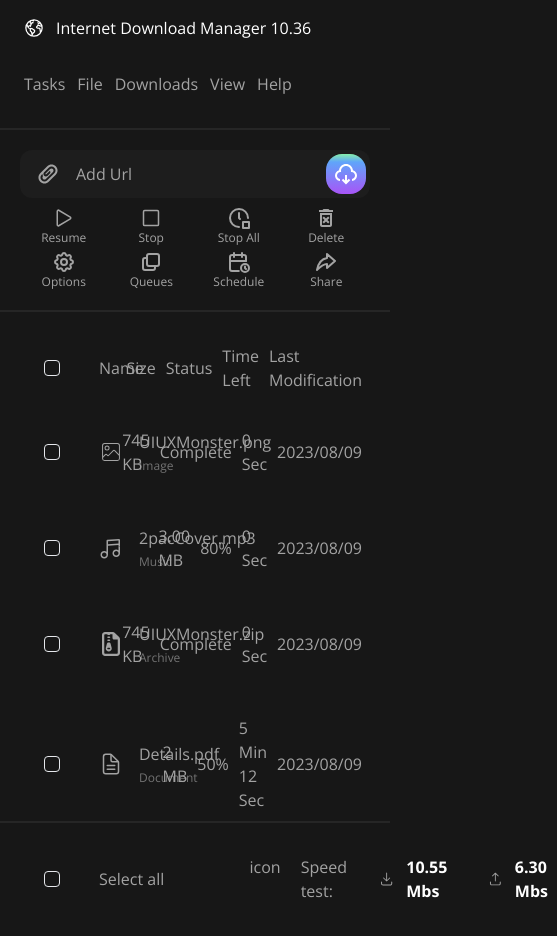
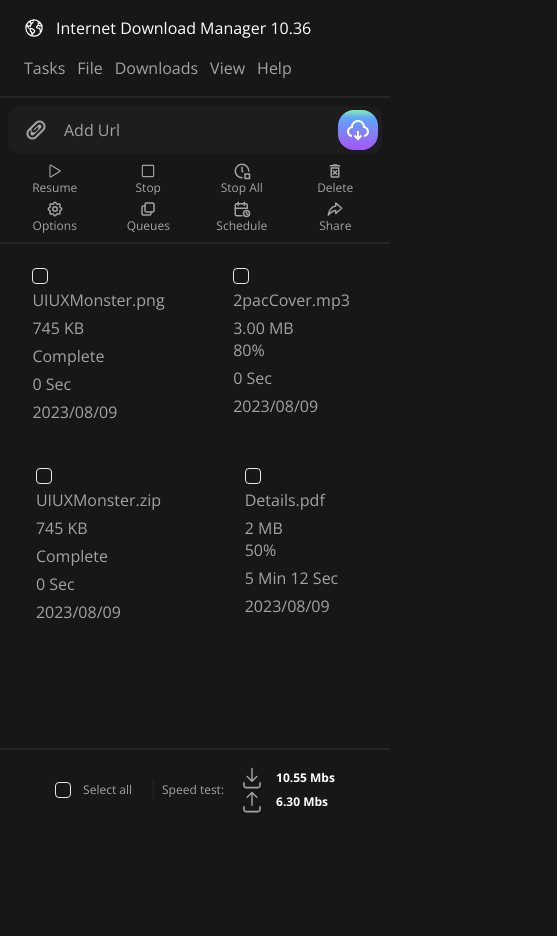
Before and after one commit to brianmstricker/file-management-ui, a Next.js app: page / in a window 390 px wide. Shown: the top 936 px of the page, 557 px wide, since content can reach past the window. Built offline with nearby package versions, Linux system fonts and the light colour scheme.

Commit message:
update: grid layout, mobile responsiveness

```diff
--- a/src/app/globals.css
+++ b/src/app/globals.css
@@ -2,10 +2,51 @@
 @tailwind components;
 @tailwind utilities;
 
+:root {
+ --value: 90;
+}
+
 .customGrid {
- display: grid;
- grid-template-columns: 45px 1fr 1fr 1fr 1fr 1fr 1fr;
- grid-gap: 10px;
+ display: flex;
+ flex-direction: column;
+ align-items: flex-start;
+ width: fit-content;
+ margin: 0 auto;
+ row-gap: 4px;
+ @media screen and (min-width: 768px) {
+  display: grid;
+  grid-template-columns: 45px 1fr 1fr 1fr 1fr 1fr 1fr;
+  grid-gap: 10px;
+  width: auto;
+  align-items: center;
+  margin: 0;
+ }
+}
+
+.gridHeader {
+ display: none;
+ @media screen and (min-width: 768px) {
+  display: grid;
+  grid-template-columns: 45px 1fr 1fr 1fr 1fr 1fr 1fr;
+  grid-gap: 10px;
+ }
+}
+
+.gridFooter {
+ display: flex;
+ flex-direction: row;
+ align-items: center;
+ width: fit-content;
+ margin: 0 auto;
+ column-gap: 12px;
+ @media screen and (min-width: 768px) {
+  display: grid;
+  grid-template-columns: 45px 1fr 1fr 1fr 1fr 1fr 1fr;
+  grid-gap: 10px;
+  width: auto;
+  align-items: center;
+  margin: 0;
+ }
 }
 
 input[type="checkbox"]:checked + label {
@@ -15,3 +56,61 @@
 input[type="checkbox"]:checked + label > span {
  display: block;
 }
+
+@keyframes progress {
+ 0% {
+  --percentage: 0;
+ }
+ 100% {
+  --percentage: var(--value);
+ }
+}
+
+.progress {
+ --percentage: var(--value);
+ --primary: #48bb78;
+ --secondary: #4299e1;
+ --mid: #9f7aea;
+ --end: #f56565;
+ --full: #36353550;
+ animation: progress 2s 0.5s forwards;
+ width: 100%;
+ aspect-ratio: 2 / 1;
+ border-radius: 50% / 100% 100% 0 0;
+ position: relative;
+ overflow: hidden;
+}
+
+.progress::before {
+ content: "";
+ position: absolute;
+ top: 0;
+ left: 0;
+ width: 100%;
+ height: 100%;
+ background: conic-gradient(
+  from 0.75turn at 50% 100%,
+  var(--primary) calc(var(--percentage) * 0.1% / 2),
+  var(--secondary) calc(var(--percentage) * 0.2% / 2),
+  var(--mid) calc(var(--percentage) * 0.6% / 2),
+  var(--end) calc(var(--percentage) * 0.4% / 2),
+  var(--full) calc(var(--percentage) * 1% / 2)
+ );
+ mask: radial-gradient(at 50% 100%, white 55%, transparent 55.5%);
+ mask-mode: alpha;
+ -webkit-mask: radial-gradient(at 50% 100%, #0000 55%, #000 55.5%);
+ -webkit-mask-mode: alpha;
+}
+
+::-webkit-scrollbar {
+ width: 4px;
+}
+::-webkit-scrollbar-track {
+ background: #363636;
+}
+::-webkit-scrollbar-thumb {
+ background: #606060;
+}
+::-webkit-scrollbar-thumb:hover {
+ background: #797979;
+}
--- a/src/app/page.tsx
+++ b/src/app/page.tsx
@@ -121,9 +121,9 @@
     <PageTopBar />
     <div
      ref={containerRef}
-     className="p-4 pl-8 text-neutral-400 h-full w-full relative"
+     className="p-2 xl:p-4 md:pl-8 text-neutral-400 h-full w-full relative"
     >
-     <div className="customGrid items-center px-3 py-4 mb-1">
+     <div className="customGrid gridHeader px-3 py-4 mb-1">
       <span>
        <input
         type="checkbox"
@@ -146,7 +146,7 @@
       <span>Time Left</span>
       <span>Last Modification</span>
      </div>
-     <div className="flex flex-col gap-3">
+     <div className="grid grid-cols-2 md:flex md:flex-col gap-3">
       {contextMenu.show && (
        <ContextMenu
         x={contextMenu.x}
@@ -158,7 +158,7 @@
        <div
         key={file.name}
         className={cn(
-         "transition-all duration-500 cursor-pointer w-full rounded-xl customGrid items-center px-3 py-4 mb-1 ",
+         "transition-all duration-300 cursor-pointer w-full rounded-xl customGrid px-3 py-4 mb-1",
          selectedFile?.name === file.name && "bg-neutral-700",
          !selectedFile && "hover:bg-neutral-800/80"
         )}
@@ -177,7 +177,7 @@
          </label>
         </span>
         <div className="col-span-2 flex items-center gap-4">
-         <span className="text-2xl">
+         <span className="text-2xl hidden md:block">
           {file.type === "image" ? (
            <CiImageOn />
           ) : file.type === "music" ? (
@@ -192,20 +192,35 @@
          </span>
          <div className="flex flex-col gap-1">
           <span>{file.name}</span>
-          <span className="text-xs text-neutral-500 capitalize">
+          <span className="text-xs text-neutral-500 capitalize hidden md:block">
            {file.type}
           </span>
          </div>
         </div>
         <span>{file.size}</span>
+        <div
+         className={cn(
+          "max-w-[80%]",
+          file.status.includes("%") && "flex flex-col gap-1.5 -mt-1.5"
+         )}
+        >
          <span>{file.status}</span>
+         {file.status.includes("%") && (
+          <div className="relative bg-gray-300/5 w-full h-2 rounded-2xl hidden md:block">
+           <div
+            className="absolute top-0 left-0 h-2 bg-gradient-to-r from-green-300 via-blue-400 to-purple-500 rounded-2xl"
+            style={{ width: file.status }}
+           />
+          </div>
+         )}
+        </div>
         <span>{file.timeLeft}</span>
         <span>{file.date}</span>
        </div>
       ))}
      </div>
-     <div className="absolute bottom-[95px] border-t-2 border-t-neutral-800 w-full left-0 py-8">
-      <div className="pl-11 customGrid items-center justify-center">
+     <div className="absolute bottom-[160px] min-[480px]:bottom-[120px] sm:bottom-[120px] xl:bottom-[95px] border-t-2 border-t-neutral-800 w-full left-0 py-4 sm:py-8">
+      <div className="md:pl-11 gridFooter">
        <span>
         <input
          type="checkbox"
@@ -239,18 +254,28 @@
          </span>
         </label>
        </span>
-       <span className="col-span-2">Select all</span>
-       <span />
-       <div className="flex col-span-3 gap-8">
-        <span>icon</span>
-        <span className="-ml-3">Speed test:</span>
+       <span className="col-span-1 sm:col-span-2 text-xs sm:text-sm md:text-base">
+        Select all
+       </span>
+       <div className="md:hidden h-[20px] w-[2px] bg-gray-800/50 mx-2" />
+       <span className="hidden xl:block" />
+       <div className="flex flex-row col-span-4 xl:col-span-3 gap-4 md:gap-8 justify-center items-center">
+        <span className="-ml-3 text-xs sm:text-sm md:text-base">
+         Speed test:
+        </span>
+        <div className="block sm:flex gap-6">
          <div className="flex items-center gap-3">
           <RxDownload className="text-2xl" />
-         <span className="font-bold text-white">10.55 Mbs</span>
+          <span className="font-bold text-white text-xs sm:text-sm md:text-base">
+           10.55 Mbs
+          </span>
          </div>
          <div className="flex items-center gap-3">
           <RxUpload className="text-2xl" />
-         <span className="font-bold text-white">6.30 Mbs</span>
+          <span className="font-bold text-white text-xs sm:text-sm md:text-base">
+           6.30 Mbs
+          </span>
+         </div>
         </div>
        </div>
       </div>
--- a/src/components/DiskSpace.tsx
+++ b/src/components/DiskSpace.tsx
@@ -12,14 +12,17 @@
     <FaEllipsisH className="text-xl" />
    </div>
    <div className="mt-4">
-    <div>
-     <div>rainbow</div>
-     <div className="flex justify-between items-center relative">
-      <span>0</span>
+    <div className="max-w-[55%] mx-auto">
+     <div className="relative flex justify-center">
+      <div className="progress"></div>
+      {/* <div className="absolute -top-5 left-0 h-2 bg-gradient-to-r from-green-300 via-blue-400 to-purple-500 w-[90%] rounded-2xl" /> */}
+     </div>
+     <div className="flex justify-between items-end relative">
+      <span className="text-sm">0%</span>
       <span className="text-3xl px-3 absolute left-1/2 -translate-x-1/2">
        😖
       </span>
-      <span>100</span>
+      <span className="text-sm">100%</span>
      </div>
     </div>
     <div className="flex flex-col items-center mt-4">
--- a/src/components/LeftSide.tsx
+++ b/src/components/LeftSide.tsx
@@ -25,7 +25,12 @@
    { name: "Images", icon: <PiImage /> },
   ],
  },
- { idx: 1, name: "Unfinished", opened: false, icon: <TbFolderDown /> },
+ {
+  idx: 1,
+  name: "Unfinished",
+  opened: false,
+  icon: <TbFolderDown />,
+ },
  { idx: 2, name: "Finished", opened: false, icon: <TbFolderCheck /> },
 ];
 
@@ -55,15 +60,15 @@
  };
  return (
   <aside className="border-r-2 border-r-neutral-800 text-neutral-400 p-2 lg:p-6 flex-col justify-between xl:min-w-[300px] hidden lg:flex">
-   <div className="flex flex-col border border-neutral-800 p-2 lg:p-4 rounded-xl transition-all duration-200 mb-4">
+   <div className="flex flex-col border border-neutral-800 p-2 lg:px-4 py-1 rounded-xl transition-all duration-200 mb-4">
     {categories.map((category) => (
-     <div key={category.name}>
+     <div
+      key={category.name}
+      className="relative mb-1 transition-all duration-500 ease-in-out overflow-auto"
+     >
       <div
        onClick={() => handleMenuClick(category)}
-       className={cn(
-        "cursor-pointer transition-all duration-500 hover:bg-neutral-800 flex items-center p-2 rounded-xl justify-between w-full",
-        category.idx !== 0 && "mt-2"
-       )}
+       className="cursor-pointer transition-all duration-500 bg-neutral-900 z-[2] hover:bg-neutral-800 flex items-center p-2 rounded-xl justify-between w-full sticky top-0"
       >
        <div className="flex flex-1 items-center gap-x-3">
         <span className="text-xl">{category.icon}</span>
@@ -82,7 +87,7 @@
       </div>
       <ul
        className={cn(
-        "mx-auto flex flex-col w-fit gap-y-1 lg:gap-y-3 transition-all duration-500 opacity-0 ease-in h-0 -translate-y-2",
+        "mx-auto flex flex-col w-fit gap-y-1 lg:gap-y-2 transition-all duration-500 opacity-0 ease-in h-0 -translate-y-2",
         menuOpen?.map(
          (item) =>
           item.idx === category.idx &&
--- a/src/components/PageTopBar.tsx
+++ b/src/components/PageTopBar.tsx
@@ -27,7 +27,7 @@
 const PageTopBar = () => {
  //todo: maybe refactor the mobile/large menu
  return (
-  <div className="border-b-2 border-b-neutral-800 p-5 text-neutral-400">
+  <div className="border-b-2 border-b-neutral-800 p-2 xl:p-5 text-neutral-400">
    <div className="flex flex-col gap-2 xl:gap-0 xl:flex-row xl:items-center">
     <div className="bg-neutral-800/40 rounded-xl flex justify-between items-center min-w-[180px] xl:min-w-[300px] pr-1 py-1 pl-4 cursor-pointer">
      <div className="flex items-center gap-4">
@@ -46,7 +46,7 @@
        key={option.text}
        className="cursor-pointer hover:brightness-150 flex flex-col w-[55px] mx-auto"
       >
-       <option.icon className="text-2xl lg:text-3xl mx-auto" />
+       <option.icon className="text-lg sm:text-2xl lg:text-3xl mx-auto" />
        <span className="text-xs md:text-sm mx-auto">{option.text}</span>
       </div>
      ))}
@@ -55,7 +55,7 @@
        key={option.text}
        className="cursor-pointer hover:brightness-150 flex flex-col w-[55px] mx-auto"
       >
-       <option.icon className="text-2xl lg:text-3xl mx-auto" />
+       <option.icon className="text-lg sm:text-2xl lg:text-3xl mx-auto" />
        <span className="text-xs md:text-sm mx-auto">{option.text}</span>
       </div>
      ))}
--- a/src/components/TopBar.tsx
+++ b/src/components/TopBar.tsx
@@ -10,7 +10,7 @@
     </span>
     <h1>Internet Download Manager 10.36</h1>
    </div>
-   <div className="py-8 px-6">
+   <div className="py-4 xl:py-8 px-6">
     <ul className="flex gap-x-3 sm:gap-x-6">
      {features.map((feature) => (
       <li
```
Lines whose indentation alone changed are shown as unchanged.
